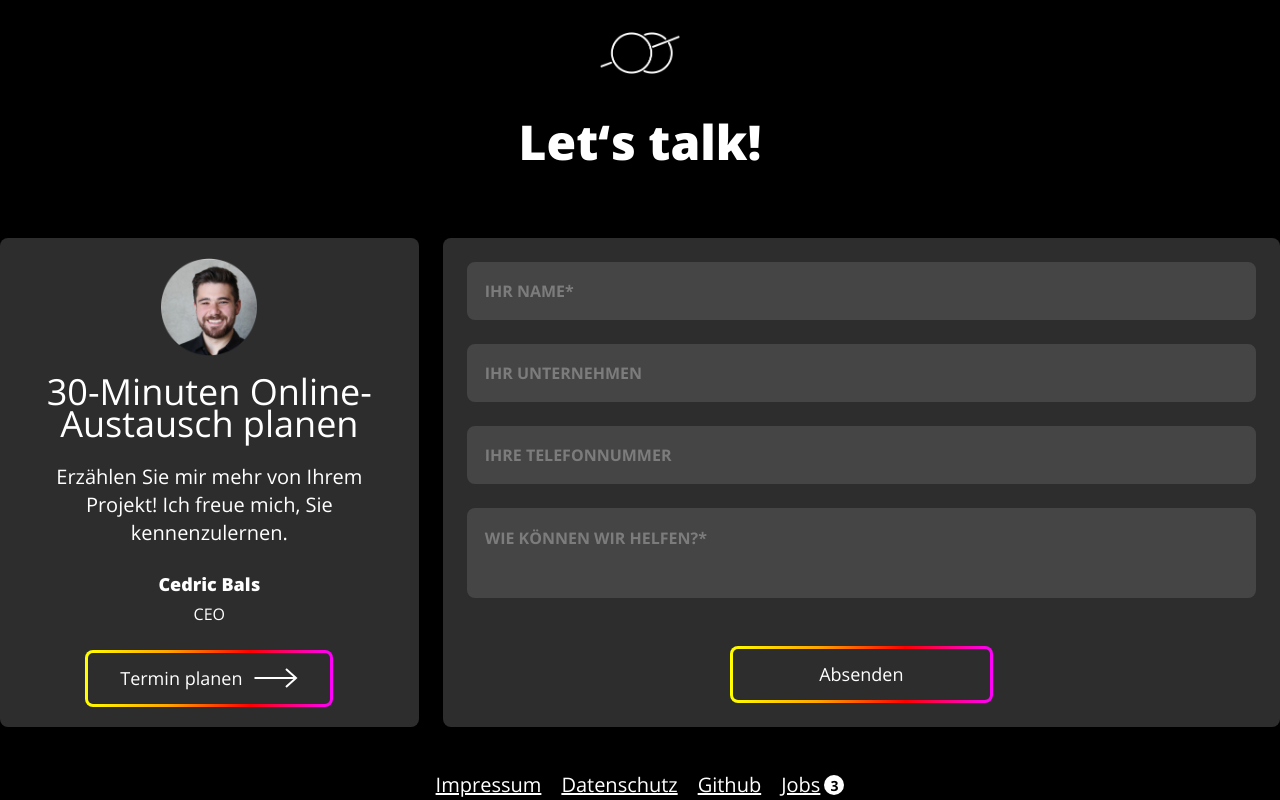
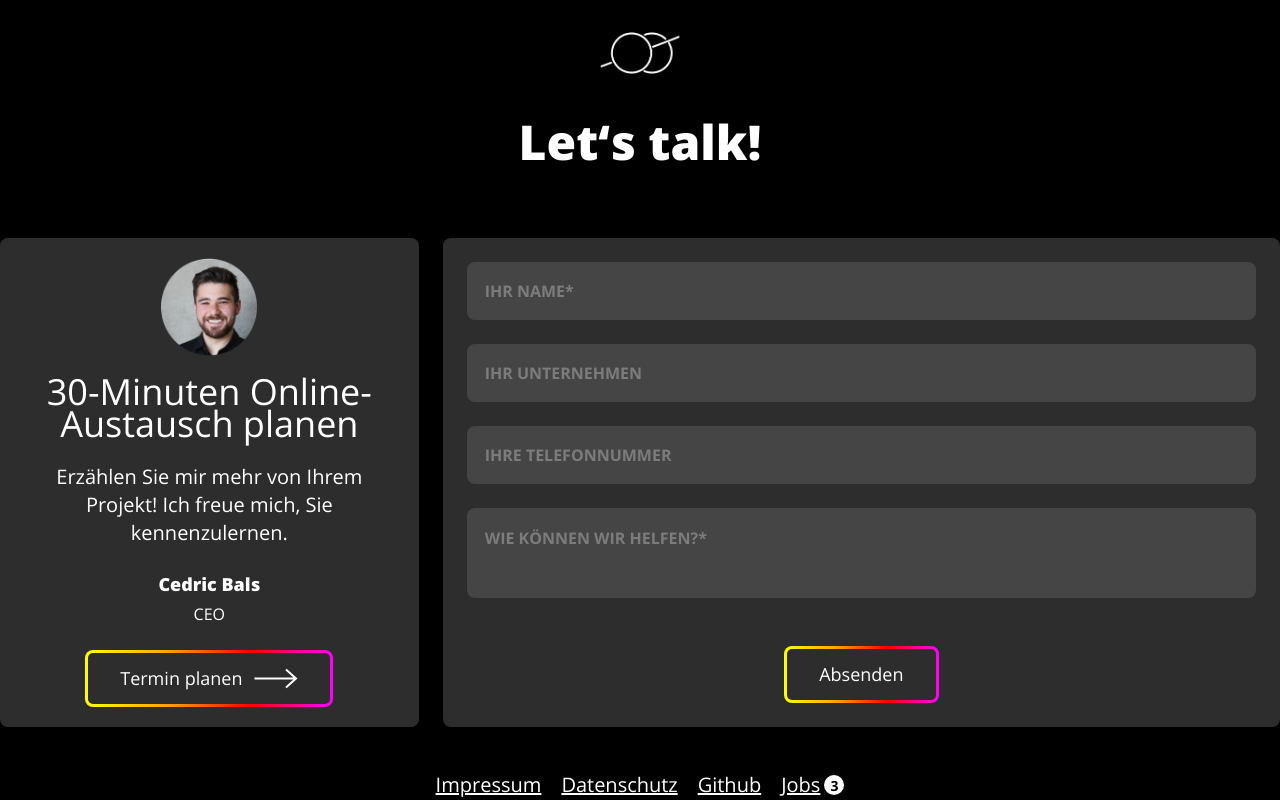
Before and after one commit to hubblr/hubblr-website, a Gatsby site: page /contact in a window 1280 px wide. Built offline with nearby package versions, Linux system fonts and the light colour scheme; Gatsby itself is replaced by a stand-in of ours; what @tailwindcss/custom-forms would draw is missing.

Commit message:
button fixes on contact page

```diff
--- a/src/components/contact-page-content/ContactPageForm.jsx
+++ b/src/components/contact-page-content/ContactPageForm.jsx
@@ -126,7 +126,7 @@ function ContactPageForm() {
           <HubblrGradientBorderButtonBase
             isSubmitButton
             theme="dark"
-            widthClass="w-1/3"
+            widthClass=""
             addedFlexClasses="justify-center"
           >
             Absenden
--- a/src/components/gradient-border-buttons/GradientBorderButtonBase.jsx
+++ b/src/components/gradient-border-buttons/GradientBorderButtonBase.jsx
@@ -24,7 +24,7 @@ function GradientBorderButtonBase({
     >
       <div
         className={
-          `flex items-center ${addedFlexClasses} rounded-lg ${paddingClasses} ` +
+          `flex items-center ${addedFlexClasses} rounded-lg ` +
           `bg-clip-padding ${textColorClass} ${backgroundColorClass}`
         }
         style={{
@@ -32,7 +32,7 @@ function GradientBorderButtonBase({
           boxSizing: 'border-box',
         }}
       >
-        {children}
+        <div className={`flex ${addedFlexClasses} ${paddingClasses}`}>{children}</div>
       </div>
     </button>
   );
--- a/src/pages/contact.jsx
+++ b/src/pages/contact.jsx
@@ -38,7 +38,7 @@ function ContactPage() {
           <h1 className="mb-8 text-5xl font-extrabold">Let‘s talk!</h1>
           <div className="flex-grow w-full flex flex-col justify-center items-center">
             <div className="h-1/2 w-full flex flex-col lg:flex-row lg:justify-between">
-              <div className="flex-grow flex-basis-0 mb-6 lg:mb-0 mr-6">
+              <div className="flex-grow flex-basis-0 mb-6 lg:mb-0 lg:mr-6">
                 <BusinessCardContactPage />
               </div>
               <div className="flex-grow-2 flex-basis-0">
```
